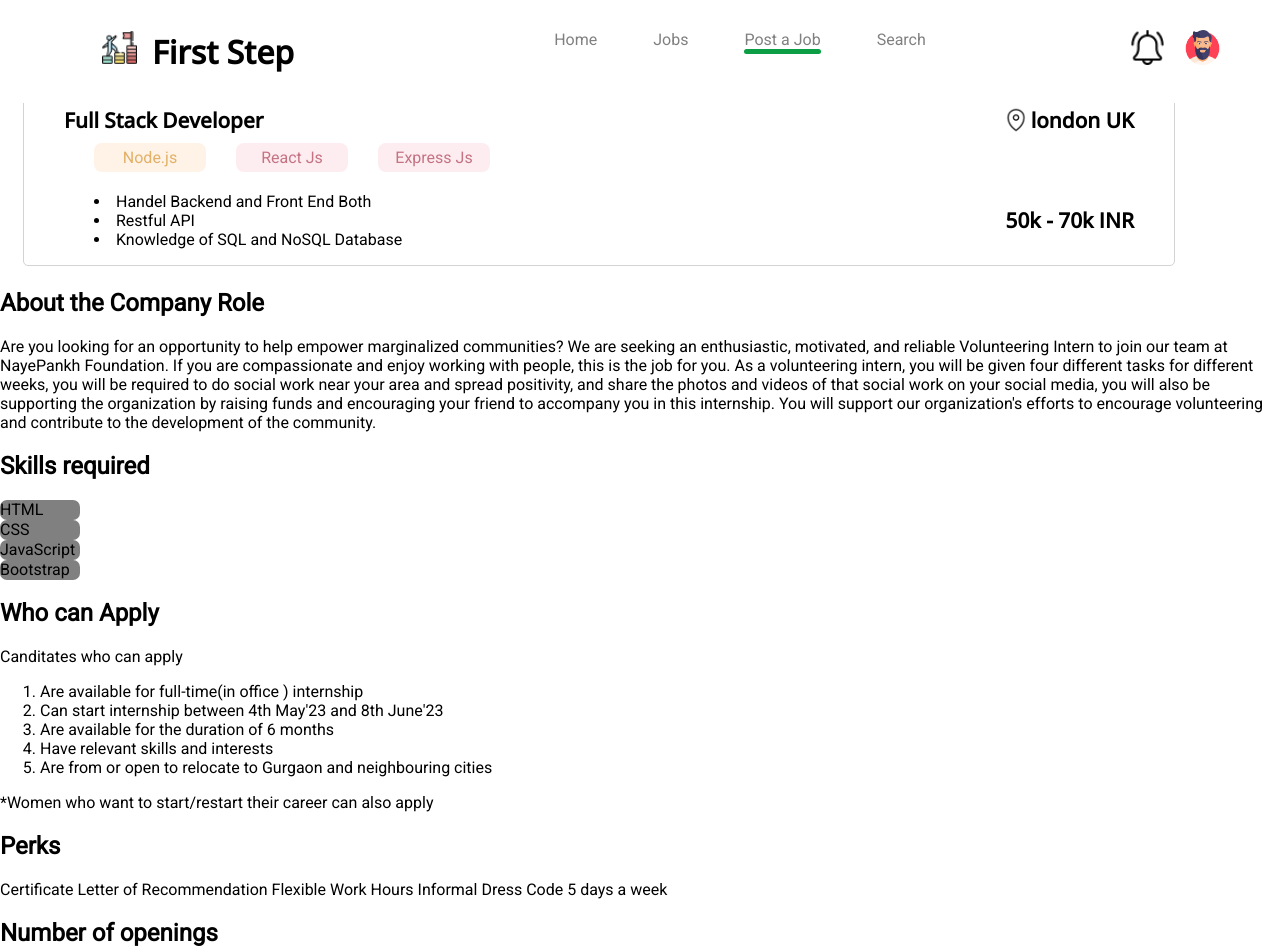
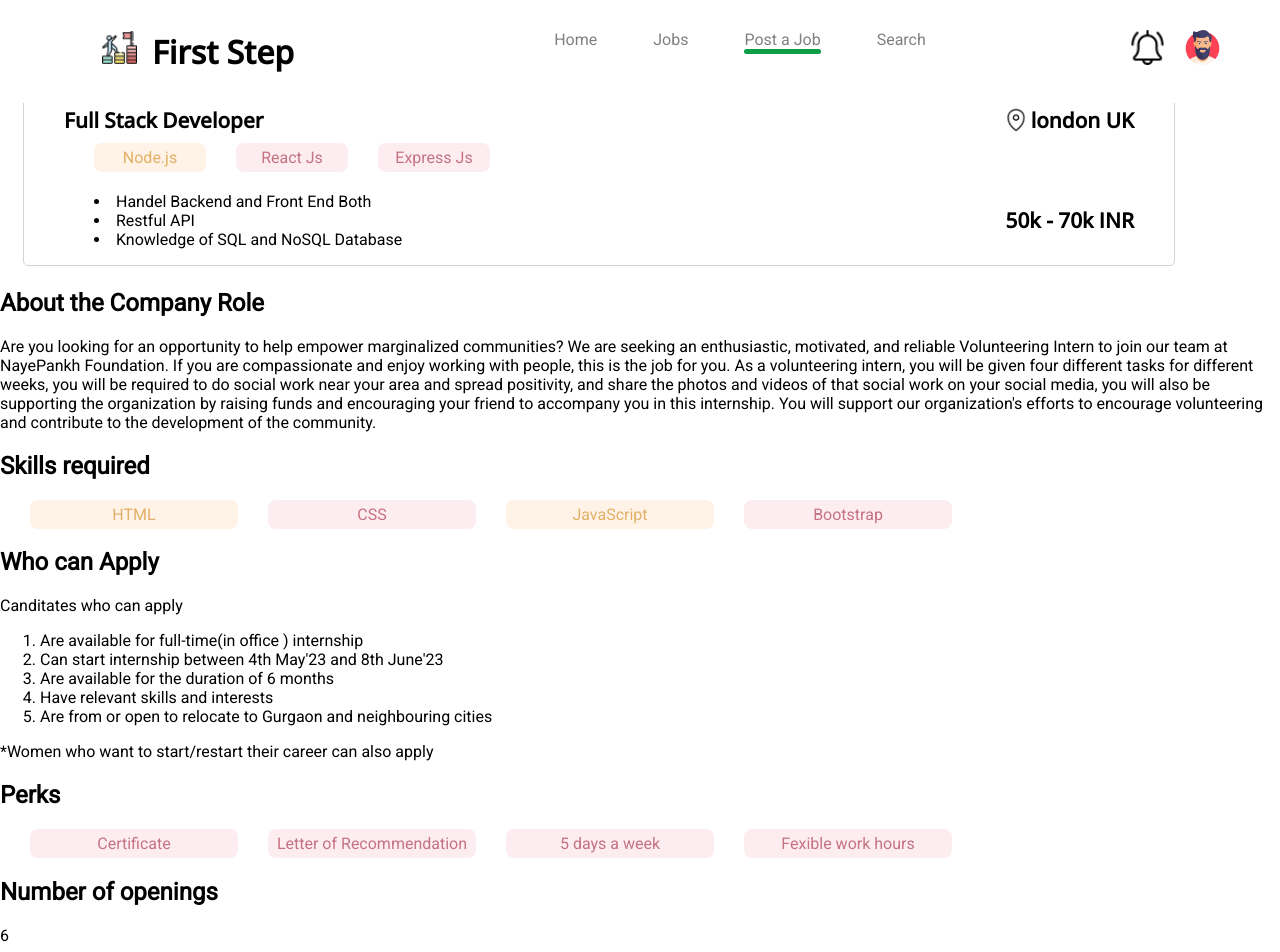
Before and after one commit to kanishkcs/Job-Listing, a React (Vite) app: page /jobDetails in a window 1280 px wide. Shown: the top 952 px of the page. Built offline with nearby package versions, Linux system fonts and the light colour scheme.

Commit message:
CSS for skills and perks

```diff
--- a/src/Pages/JobDetails/JobDetails.jsx
+++ b/src/Pages/JobDetails/JobDetails.jsx
@@ -11,12 +11,17 @@ justify-content: center;
 flex-direction: column;
 align-items:center;
 `
-const Tags = styled.div`
-color : black;
-width : 80px;
-height : 20px;
-background-color : grey;
-border-radius : 7px;
+const Tags = styled.button`
+width : 13rem;
+background-color :${(props) => props.bgColor};
+color: ${(props) => props.fontColor};
+border-radius : 8px;
+display:inline;
+padding:5px;
+border: none;
+border-radius:8px;
+margin-left : 30px;
+font-size: 1rem;
 `
 
 const Container = styled.div`
@@ -39,7 +44,7 @@ const JobDetails = () => {
 
 
 
-        <Heading>Full Stack Web Developer </Heading>
+        <Heading>Full Stack Web Developer work from home internship at the company  </Heading>
       </Wrapper>
       <JobCard />
 
@@ -51,11 +56,13 @@ const JobDetails = () => {
           you will also be supporting the organization by raising funds and encouraging your friend to accompany you in this internship.
           You will support our organization's efforts to encourage volunteering and contribute to the development of the community.</p>
         <Heading>Skills required</Heading>
-        <Tags className="skill_section">HTML</Tags>
-        <Tags className="skill_section">CSS</Tags>
-        <Tags className="skill_section">JavaScript</Tags>
-        <Tags className="skill_section">Bootstrap</Tags>
+        <div>
+        <Tags bgColor="#fff2e6" fontColor="#e2b066">HTML</Tags>
+        <Tags bgColor="#fdedf0" fontColor="#c57283">CSS</Tags>
+        <Tags bgColor="#fff2e6" fontColor="#e2b066">JavaScript</Tags>
+        <Tags bgColor="#fdedf0" fontColor="#c57283">Bootstrap</Tags>
 
+        </div>
 
 
         <Heading>Who can Apply</Heading>
@@ -69,7 +76,11 @@ const JobDetails = () => {
         </ol>
         <p> *Women who want to start/restart their career can also apply </p>
         <Heading>Perks</Heading>
-        <p>Certificate   Letter of Recommendation   Flexible Work Hours     Informal Dress Code   5 days a week</p>
+        <Tags bgColor="#fdedf0" fontColor="#c57283">Certificate</Tags>
+        <Tags bgColor="#fdedf0" fontColor="#c57283">Letter of Recommendation</Tags>
+        <Tags bgColor="#fdedf0" fontColor="#c57283">5 days a week</Tags>
+        <Tags bgColor="#fdedf0" fontColor="#c57283">Fexible work hours</Tags>
+
         <Heading>Number of openings</Heading>
         <p>6</p>
 
```
